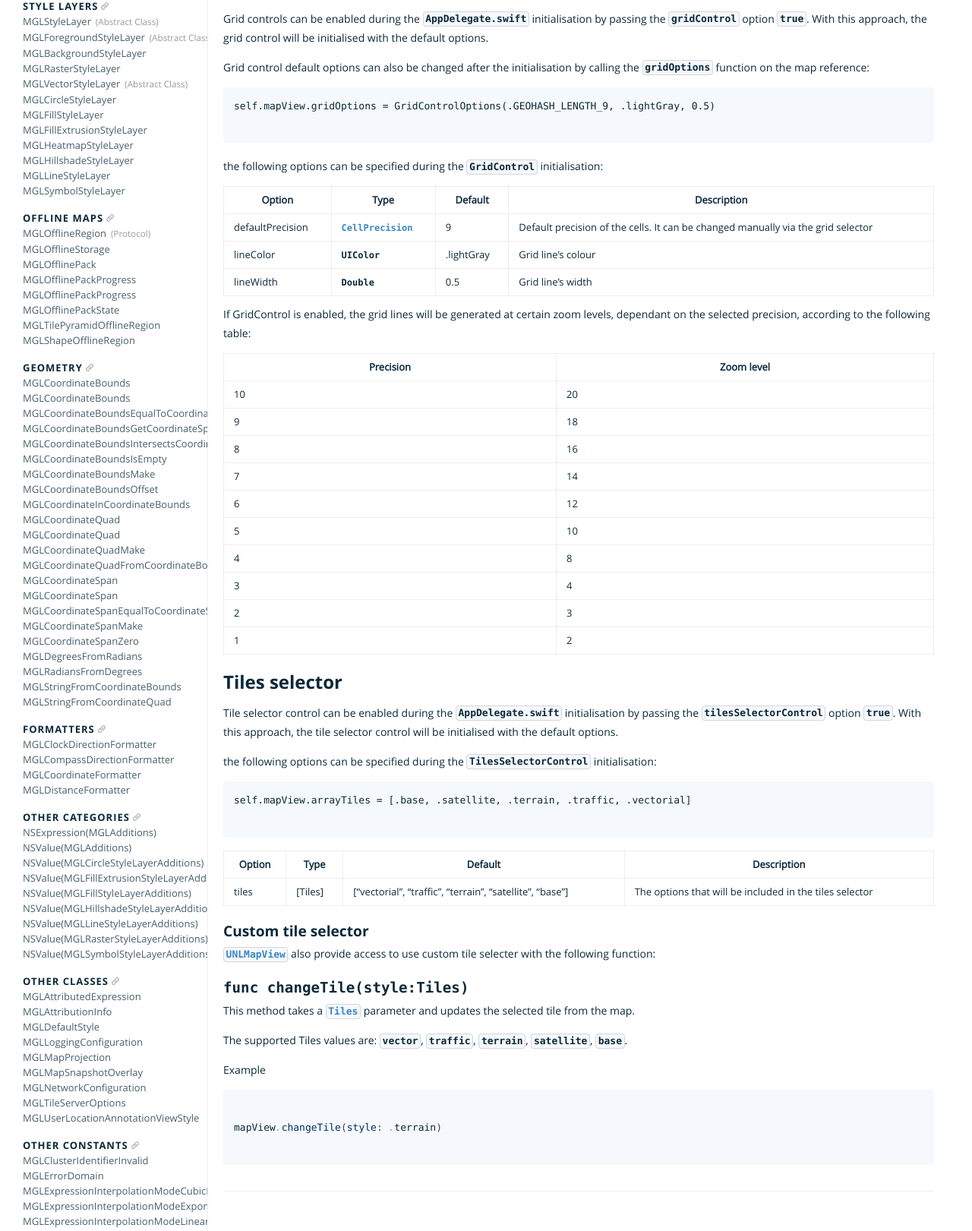
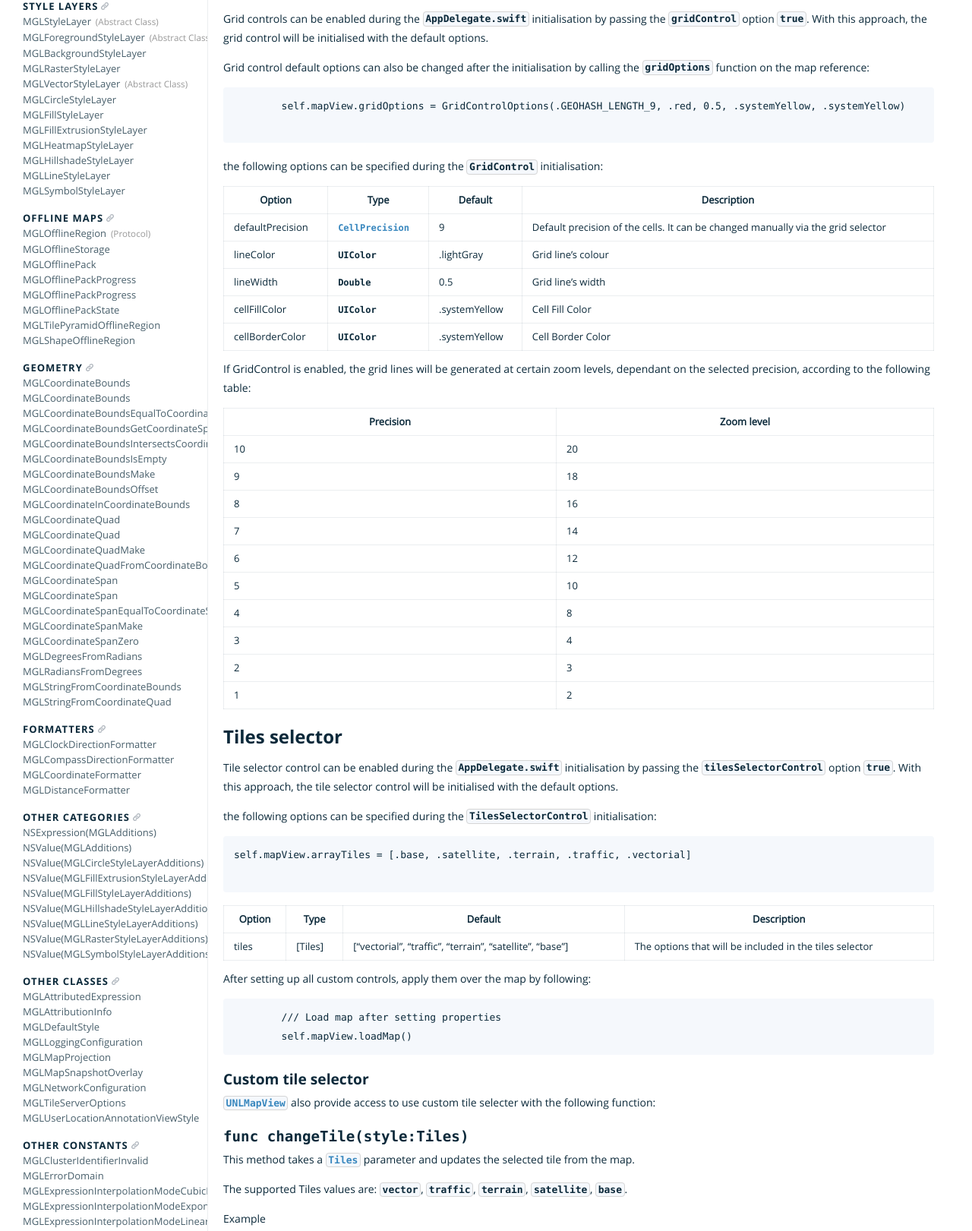
Before and after one commit to u-n-l/unl-maps-ios-docs, a plain HTML site: page getting_started.html in a window 1280 px wide. Shown: the part 1668-3289 px from the top of the page at 76% size. Drawn offline with Linux system fonts and the light colour scheme.

Commit message:
Getting Started file changes

```diff
--- a/getting_started.html
+++ b/getting_started.html
@@ -27,24 +27,18 @@
 
 
     <a title="  Reference"></a>
-
     <header class="header-container">
       <div class="limiter">
         <div class="header">
         <p class="header-col header-col--primary">
           <a class="header-link" href="index.html">
-<!--            <img style="height: 25px;"  class="header-icon" src="https://2nm493.n3cdn1.secureserver.net/wp-content/uploads/2021/04/UNL-logo-new_white.png?time=1671101468" alt="Mapbox Docs"/>-->
             <img style="height: 25px;"  class="header-icon" src="https://2nm493.n3cdn1.secureserver.net/wp-content/uploads/2021/04/UNL-logo-new_white.png?time=1671101468" alt="Mapbox Docs"/>
-            <!-- https://2nm493.n3cdn1.secureserver.net/wp-content/uploads/2021/04/UNL-logo-new_white.png?time=1671101468 -->
             <span class='header-tag'>UNL Maps SDK for iOS Reference</span>
           </a>
-
         </p>
-
       </div>
       </div>
     </header>
-
     <div class="breadcrumbs">
       <div class="limiter">
         <a class="breadcrumb" href="index.html"> Reference</a>
@@ -989,7 +983,7 @@
 <p>See <a href="https://u-n-l.github.io/unl-map-js-docs/authentication/">SDK Authentication Docs</a> for instructions on how to generate an <code>apiKey</code> and <code>vpmId</code> to get started with the UnlSdk.</p>
 <h1 id='custom-controls' class='heading'>Custom controls</h1>
 
-<p>For Custom controls, it can be accessed within any <code>UIViewController</code> by assigning a class <code><a href="../Classes/UNLMapView.html">UNLMapView</a></code> to <code>UIView</code> and by creating it&rsquo;s outlet. For Example:</p>
+<p>For Custom controls, it can be accessed within any <code>UIViewController</code> by assigning a class <code><a href="Classes/UNLMapView.html">UNLMapView</a></code> to <code>UIView</code> and by creating it&rsquo;s outlet. For Example:</p>
 <pre class="highlight plaintext"><code>    @IBOutlet var mapView: UNLMapView!
 
 </code></pre>
@@ -998,7 +992,7 @@
 <p>Grid controls can be enabled during the <code>AppDelegate.swift</code> initialisation by passing the <code>gridControl</code> option <code>true</code>. With this approach, the grid control will be initialised with the default options.</p>
 
 <p>Grid control default options can also be changed after the initialisation by calling the <code>gridOptions</code> function on the map reference:</p>
-<pre class="highlight plaintext"><code>self.mapView.gridOptions = GridControlOptions(.GEOHASH_LENGTH_9, .lightGray, 0.5)
+<pre class="highlight plaintext"><code>        self.mapView.gridOptions = GridControlOptions(.GEOHASH_LENGTH_9, .red, 0.5, .systemYellow, .systemYellow)
 
 </code></pre>
 
@@ -1029,6 +1023,18 @@
 <td><code>Double</code></td>
 <td>0.5</td>
 <td>Grid line&rsquo;s width</td>
+</tr>
+<tr>
+<td>cellFillColor</td>
+<td><code>UIColor</code></td>
+<td>.systemYellow</td>
+<td>Cell Fill Color</td>
+</tr>
+<tr>
+<td>cellBorderColor</td>
+<td><code>UIColor</code></td>
+<td>.systemYellow</td>
+<td>Cell Border Color</td>
 </tr>
 </tbody></table>
 
@@ -1105,9 +1111,14 @@
 <td>The options that will be included in the tiles selector</td>
 </tr>
 </tbody></table>
+
+<p>After setting up all custom controls, apply them over the map by following:</p>
+<pre class="highlight plaintext"><code>        /// Load map after setting properties
+        self.mapView.loadMap()
+</code></pre>
 <h3 id='custom-tile-selector' class='heading'>Custom tile selector</h3>
 
-<p><code><a href="../Classes/UNLMapView.html">UNLMapView</a></code> also provide access to use custom tile selecter with the following function:</p>
+<p><code><a href="Classes/UNLMapView.html">UNLMapView</a></code> also provide access to use custom tile selecter with the following function:</p>
 <h3 id='code-func-changetile-style-tiles-code' class='heading'><code>func changeTile(style:Tiles)</code></h3>
 
 <p>This method takes a <code><a href="Enums/Tiles.html">Tiles</a></code> parameter and updates the selected tile from the map.</p>
@@ -1127,7 +1138,7 @@
       </article>
     </div>
     <section class="footer limiter">
-      <p>&copy; 2022 <a class="link" href="" target="_blank" rel="external noopener"></a>. All rights reserved. (Last updated: 2022-12-15)</p> Generated by <a class="link" href="https://github.com/realm/jazzy" target="_blank" rel="external">jazzy ♪♫ v0.14.3</a>, a <a class="link" href="http://realm.io" target="_blank" rel="external">Realm</a> project.
+      <p>&copy; 2022 <a class="link" href="" target="_blank" rel="external noopener"></a>. All rights reserved. (Last updated: 2022-12-23)</p> Generated by <a class="link" href="https://github.com/realm/jazzy" target="_blank" rel="external">jazzy ♪♫ v0.14.3</a>, a <a class="link" href="http://realm.io" target="_blank" rel="external">Realm</a> project.
     </section>
   </body>
 </div>
```
Lines whose indentation alone changed are shown as unchanged.
